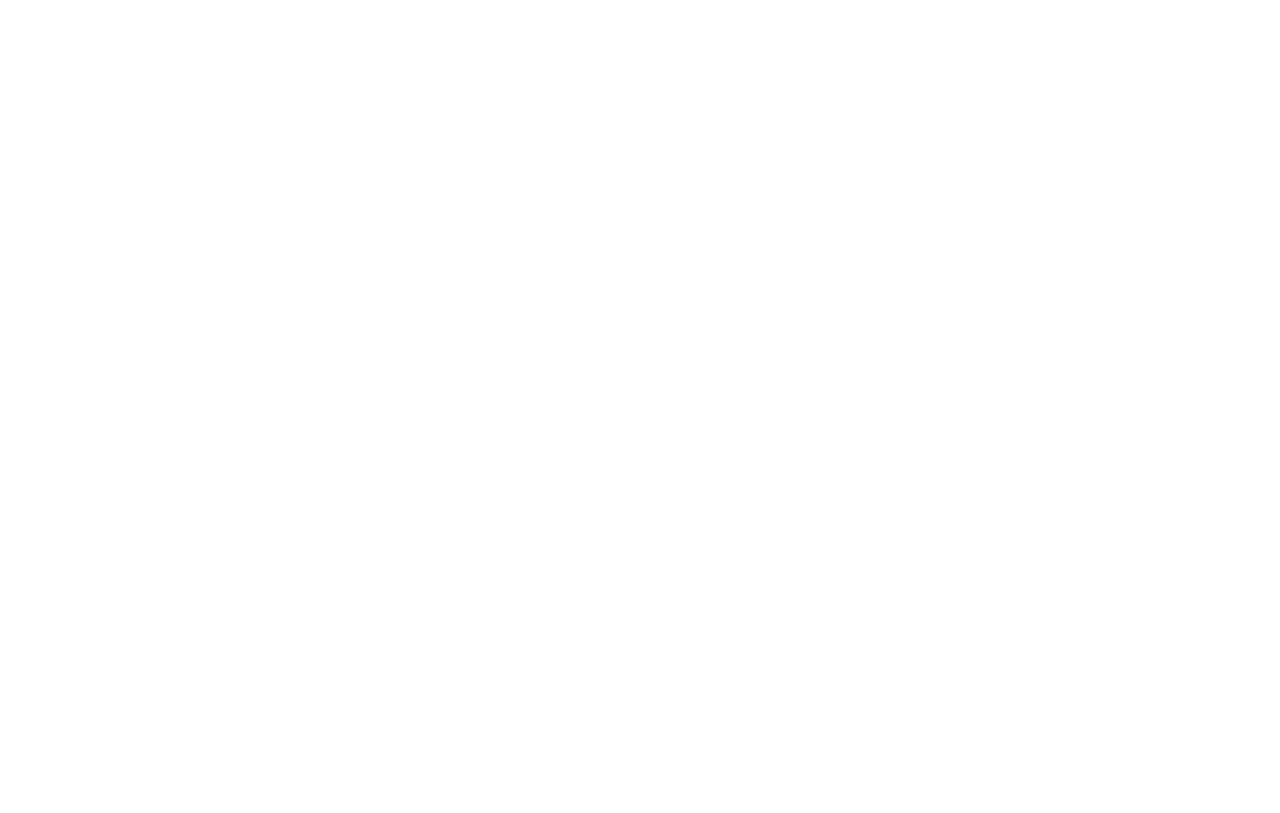
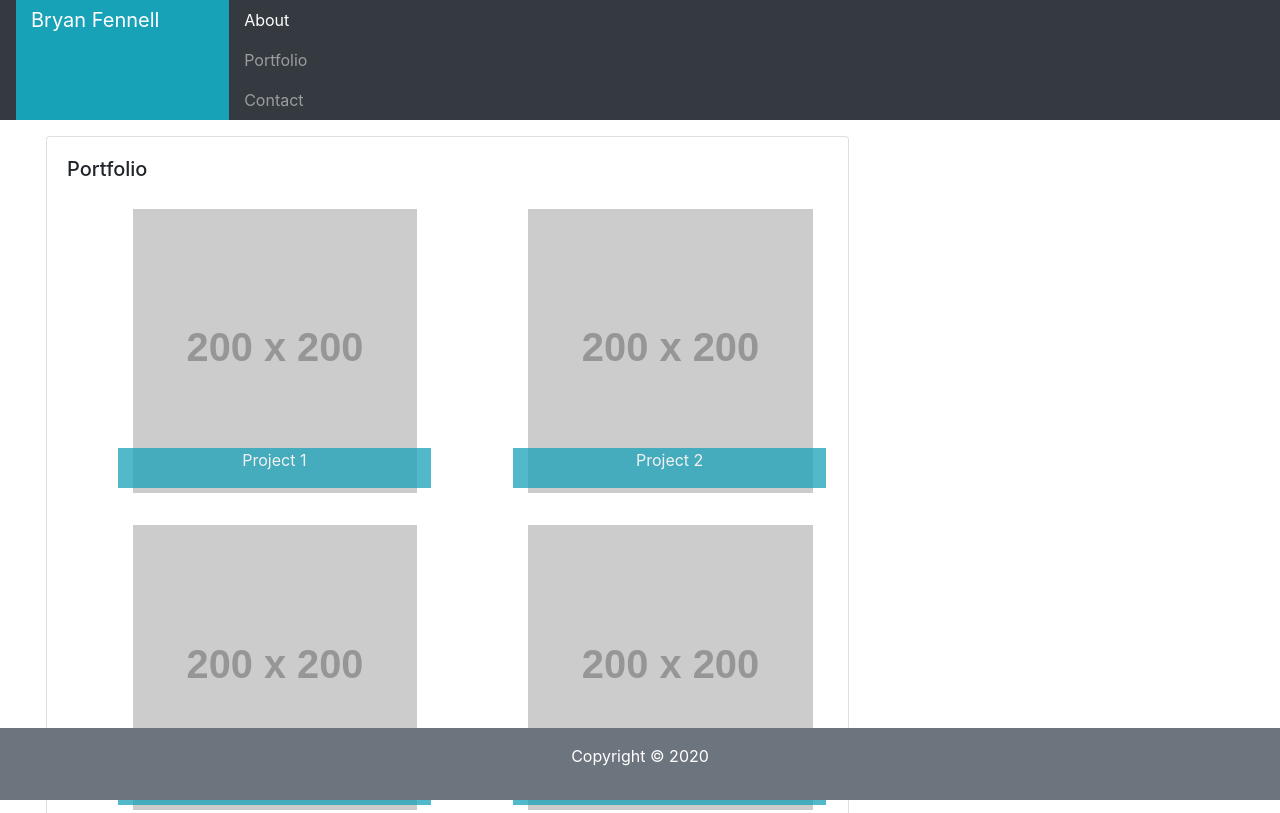
Before and after one commit to bryan3023/gw-homework02, a plain HTML site: page portfolio.html in a window 1280 px wide. Shown: the top 813 px of the page. Drawn offline with nearby package versions, Linux system fonts and the light colour scheme; placeholder pictures from the web are drawn by us.

Commit message:
First semi-presentable deliverable. Need to fix menu, add bio.

```diff
--- a/assets/css/style.css
+++ b/assets/css/style.css
@@ -0,0 +1,17 @@
+.post-content {
+    /* background: none repeat scroll 0 0 #FFFFFF; */
+    color: white;
+    margin: auto;
+    padding: auto;
+    text-align: center;
+    width: 95%;
+    opacity: 0.75;
+    bottom:5px;
+    left:0;
+    position: absolute;
+}
+
+div.thumbnail a img {
+    width:95%;
+    position:relative
+}
--- a/contact.html
+++ b/contact.html
@@ -0,0 +1,105 @@
+<!DOCTYPE html>
+<html lang="en">
+  <head>
+      <meta charset="UTF-8" />
+      <meta name="viewport" content="width=device-width, initial-scale=1.0" />
+      <link rel="stylesheet" href="https://maxcdn.bootstrapcdn.com/bootstrap/4.0.0/css/bootstrap.min.css" type="text/css" />
+      <link rel="stylesheet" href="https://stackpath.bootstrapcdn.com/font-awesome/4.7.0/css/font-awesome.min.css" type="text/css" />
+      <link rel="stylesheet" href="./assets/css/style.css" type="text/css" />
+      <title>Document</title>
+  </head>
+
+  <body>
+
+    <!--
+      Bootstrap Navbar
+    -->
+    <nav class="navbar navbar-dark bg-dark mx-0 px-0 my-0 py-0">
+      <div class="container-fluid mx-0 px-0">
+        <div class="row ml-1 ml-md-1 ml-lg-3 w-100">
+          <div class="col-12 col-sm-12 col-md-2 col-offset-1 bg-info">
+            <div class="navbar-header bg-info my-0 py-0">
+              <a class="navbar-brand" href="#">Bryan Fennell</a>
+            </div>
+          </div>
+          <div class="col-12 col-sm-12 col-md-8">
+            <ul class="nav navbar-nav navbar-right">
+              <li><a class="nav-item nav-link active" href="./index.html">About</a></li>
+              <li><a class="nav-item nav-link" href="#">Portfolio <span class="sr-only">(current)</span></a></li>
+              <li><a class="nav-item nav-link" href="./contact.html">Contact</a></li>
+            </ul>
+          </div>
+        </div>
+      </div>
+    </nav>
+
+
+    <div class="container-fluid">
+      <div class="row mt-3 ml-xs-1 ms-md-1 ml-lg-3">
+        <div class="col-xs-12 col-md-12 col-lg-8">
+          <div class="card">
+            <div class="card-body">
+              <div class="container-fluid mx-0 px-0">
+
+                <div class="row">
+                  <div class="col-12">
+                    <h5 class="card-title border-bottom-info">Contact</h5>
+                  </div>
+                </div>
+
+                <div class="row">
+
+                  <div class="col-12 my-3">
+                    <form>
+                      <div class="form-group">
+                        <label for="contactInputName">Name</label>
+                        <input type="text" class="form-control" id="contactInputName" placeholder="Enter your name.">
+                      </div>
+                      <div class="form-group">
+                        <label for="contactInputEmail">Email</label>
+                        <input type="email" class="form-control" id="contactInputEmail" placeholder="Enter your email.">
+                      </div>
+                      <div class="form-group">
+                        <label for="contactInputMessage">Message</label>
+                        <textarea class="form-control" id="contactInputMessage" rows="6"></textarea>
+                      </div>
+                      <button type="submit" class="btn btn-info">Submit</button>
+                    </form>
+                  </div>
+                </div>
+
+            </div>
+          </div>
+        </div>
+      </div>
+    </div>
+
+
+    <!--
+      Bootstrap footer
+    -->
+    <footer class="panel-footer">
+      <div class="position-fixed fixed-bottom text-center py-3 bg-secondary text-white">
+        <p>Copyright © 2020</p>
+      </div>
+    </footer>
+
+
+    <!--
+      Bootstrap scripts
+    -->
+    <script
+      src="https://code.jquery.com/jquery-3.4.1.slim.min.js"
+      integrity="sha384-J6qa4849blE2+poT4WnyKhv5vZF5SrPo0iEjwBvKU7imGFAV0wwj1yYfoRSJoZ+n"
+      crossorigin="anonymous"></script>
+    <script
+      src="https://cdn.jsdelivr.net/npm/popper.js@1.16.0/dist/umd/popper.min.js"
+      integrity="sha384-Q6E9RHvbIyZFJoft+2mJbHaEWldlvI9IOYy5n3zV9zzTtmI3UksdQRVvoxMfooAo"
+      crossorigin="anonymous"></script>
+    <script
+      src="https://stackpath.bootstrapcdn.com/bootstrap/4.4.1/js/bootstrap.min.js"
+      integrity="sha384-wfSDF2E50Y2D1uUdj0O3uMBJnjuUD4Ih7YwaYd1iqfktj0Uod8GCExl3Og8ifwB6"
+      crossorigin="anonymous"></script>
+  </body>
+
+</html>
--- a/portfolio.html
+++ b/portfolio.html
@@ -0,0 +1,143 @@
+<!DOCTYPE html>
+<html lang="en">
+  <head>
+      <meta charset="UTF-8" />
+      <meta name="viewport" content="width=device-width, initial-scale=1.0" />
+      <link rel="stylesheet" href="https://maxcdn.bootstrapcdn.com/bootstrap/4.0.0/css/bootstrap.min.css" type="text/css" />
+      <link rel="stylesheet" href="https://stackpath.bootstrapcdn.com/font-awesome/4.7.0/css/font-awesome.min.css" type="text/css" />
+      <link rel="stylesheet" href="./assets/css/style.css" type="text/css" />
+      <title>Document</title>
+  </head>
+
+  <body>
+
+    <!--
+      Bootstrap Navbar
+    -->
+    <nav class="navbar navbar-dark bg-dark mx-0 px-0 my-0 py-0">
+      <div class="container-fluid mx-0 px-0">
+        <div class="row ml-1 ml-md-1 ml-lg-3 w-100">
+          <div class="col-12 col-sm-12 col-md-2 col-offset-1 bg-info">
+            <div class="navbar-header bg-info my-0 py-0">
+              <a class="navbar-brand" href="#">Bryan Fennell</a>
+            </div>
+          </div>
+          <div class="col-12 col-sm-12 col-md-8">
+            <ul class="nav navbar-nav navbar-right">
+              <li><a class="nav-item nav-link active" href="./index.html">About</a></li>
+              <li><a class="nav-item nav-link" href="#">Portfolio <span class="sr-only">(current)</span></a></li>
+              <li><a class="nav-item nav-link" href="./contact.html">Contact</a></li>
+            </ul>
+          </div>
+        </div>
+      </div>
+    </nav>
+
+
+    <div class="container-fluid">
+      <div class="row mt-3 ml-xs-1 ms-md-1 ml-lg-3">
+        <div class="col-xs-12 col-md-12 col-lg-8">
+          <div class="card">
+            <div class="card-body">
+              <div class="container-fluid mx-0 px-0">
+
+                <div class="row">
+                  <div class="col-12">
+                    <h5 class="card-title border-bottom-info">Portfolio</h5>
+                  </div>
+                </div>
+
+                <div class="row">
+
+                  <div class="col-12 col-sm-5 offset-sm-1 col-md-5 my-3">
+                    <div class="thumbnail">
+                      <a href="#">
+                        <img src="https://via.placeholder.com/200.png" alt="Project 1" class="img-responsive" />
+                        <div class="post-content bg-info">
+                          <p>Project 1</p>
+                        </div>
+                      </a>
+                    </div>
+                  </div>
+
+                  <div class="col-12 col-sm-5 offset-sm-1 col-md-5 my-3">
+                    <div class="thumbnail">
+                      <a href="#">
+                        <img src="https://via.placeholder.com/200.png" alt="Project 2" class="img-responsive" />
+                        <div class="post-content bg-info">
+                          <p>Project 2</p>
+                        </div>
+                      </a>
+                    </div>
+                  </div>
+
+                  <div class="col-12 col-sm-5 offset-sm-1 col-md-5 my-3">
+                    <div class="thumbnail">
+                      <a href="#">
+                        <img src="https://via.placeholder.com/200.png" alt="Project 3" class="img-responsive" />
+                        <div class="post-content bg-info">
+                          <p>Project 3</p>
+                        </div>
+                      </a>
+                    </div>
+                  </div>
+
+                  <div class="col-12 col-sm-5 offset-sm-1 col-md-5 my-3">
+                    <div class="thumbnail">
+                      <a href="#">
+                        <img src="https://via.placeholder.com/200.png" alt="Project 4" class="img-responsive" />
+                        <div class="post-content bg-info">
+                          <p>Project 4</p>
+                        </div>
+                      </a>
+                    </div>
+                  </div>
+
+                  <div class="col-12 col-sm-5 offset-sm-1 col-md-5 my-3">
+                    <div class="thumbnail">
+                      <a href="#">
+                        <img src="https://via.placeholder.com/200.png" alt="Project 5" class="img-responsive" />
+                        <span class="post-content bg-info">
+                          <p>Project 5</p>
+                        </span>
+                      </a>
+                    </div>
+                  </div>
+
+                </div>
+
+            </div>
+          </div>
+        </div>
+      </div>
+    </div>
+
+
+    <!--
+      Bootstrap footer
+    -->
+    <footer class="panel-footer">
+      <div class="position-fixed fixed-bottom text-center py-3 bg-secondary text-white">
+        <p>Copyright © 2020</p>
+      </div>
+    </footer>
+
+
+    <!--
+      Bootstrap scripts
+    -->
+    <script
+      src="https://code.jquery.com/jquery-3.4.1.slim.min.js"
+      integrity="sha384-J6qa4849blE2+poT4WnyKhv5vZF5SrPo0iEjwBvKU7imGFAV0wwj1yYfoRSJoZ+n"
+      crossorigin="anonymous"></script>
+    <script
+      src="https://cdn.jsdelivr.net/npm/popper.js@1.16.0/dist/umd/popper.min.js"
+      integrity="sha384-Q6E9RHvbIyZFJoft+2mJbHaEWldlvI9IOYy5n3zV9zzTtmI3UksdQRVvoxMfooAo"
+      crossorigin="anonymous"></script>
+    <script
+      src="https://stackpath.bootstrapcdn.com/bootstrap/4.4.1/js/bootstrap.min.js"
+      integrity="sha384-wfSDF2E50Y2D1uUdj0O3uMBJnjuUD4Ih7YwaYd1iqfktj0Uod8GCExl3Og8ifwB6"
+      crossorigin="anonymous"></script>
+  </body>
+
+</html>
```
Also changed, not shown: index.html (+59 -13 lines).
